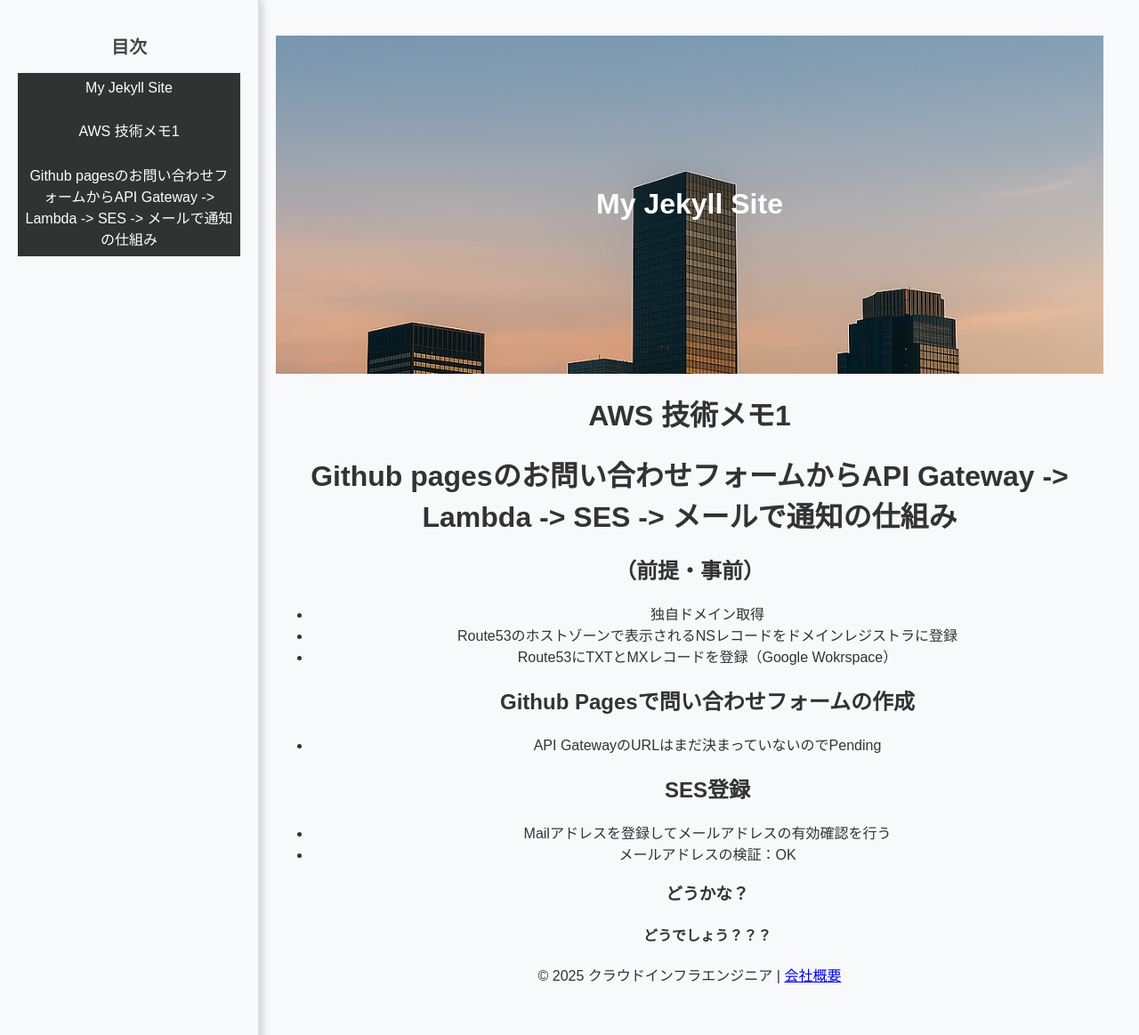
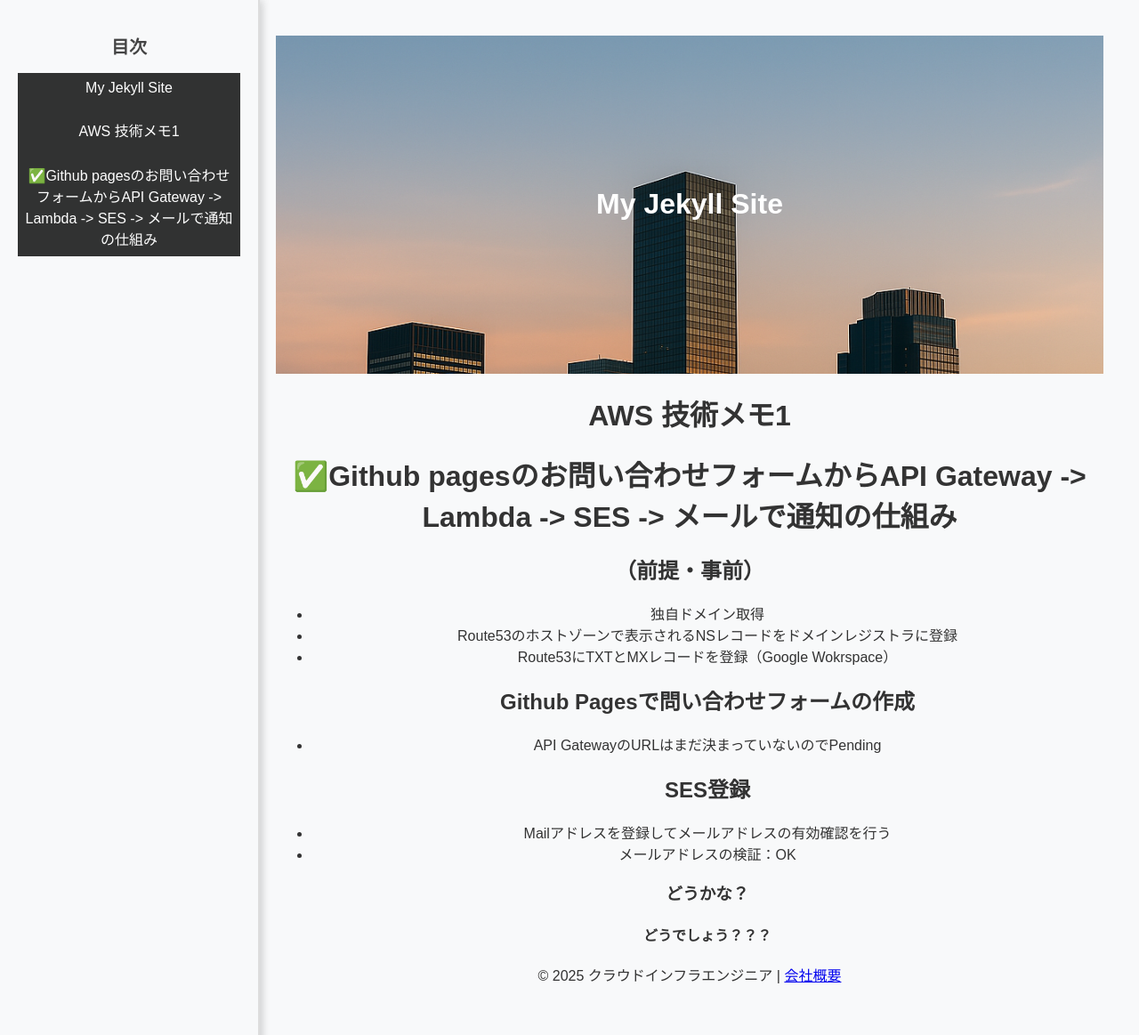
Before and after one commit to cloudrobo48/aws-cloud, a Jekyll site: the page built from docs/aws/aws-top.md, in a window 1280 px wide and 1163 px high. Shown: the whole window at 89% size. Built offline with Jekyll 4.4.1, drawn with Linux system fonts in a browser that asks for light colours; our own code applies the rules of GitHub Pages for plain Markdown files.

Commit message:
Update aws-top.md

```diff
--- a/docs/aws/aws-top.md
+++ b/docs/aws/aws-top.md
@@ -2,7 +2,7 @@
 layout: default
 ---
 # AWS 技術メモ1
-# Github pagesのお問い合わせフォームからAPI Gateway -> Lambda -> SES -> メールで通知の仕組み
+# ✅Github pagesのお問い合わせフォームからAPI Gateway -> Lambda -> SES -> メールで通知の仕組み
 ## （前提・事前）
 - 独自ドメイン取得
 - Route53のホストゾーンで表示されるNSレコードをドメインレジストラに登録
```
